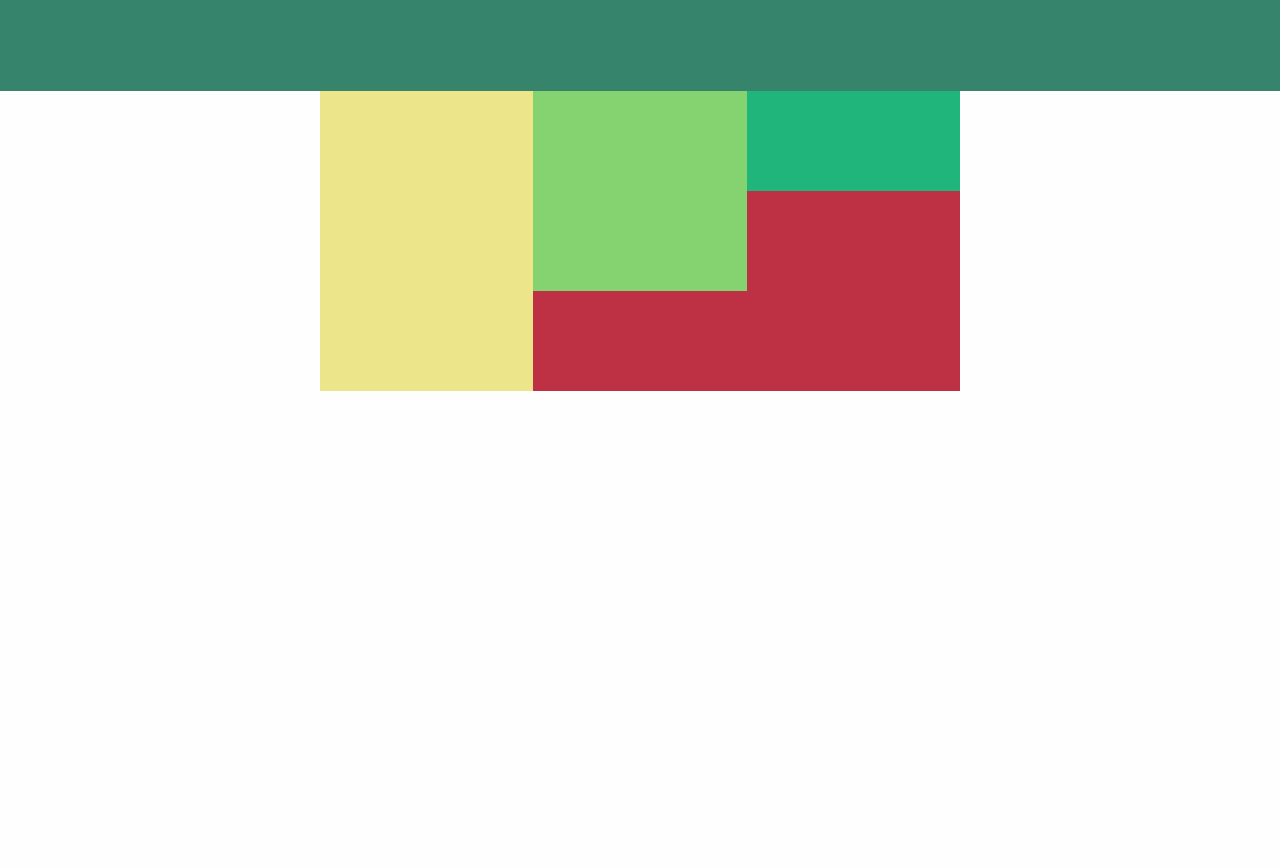
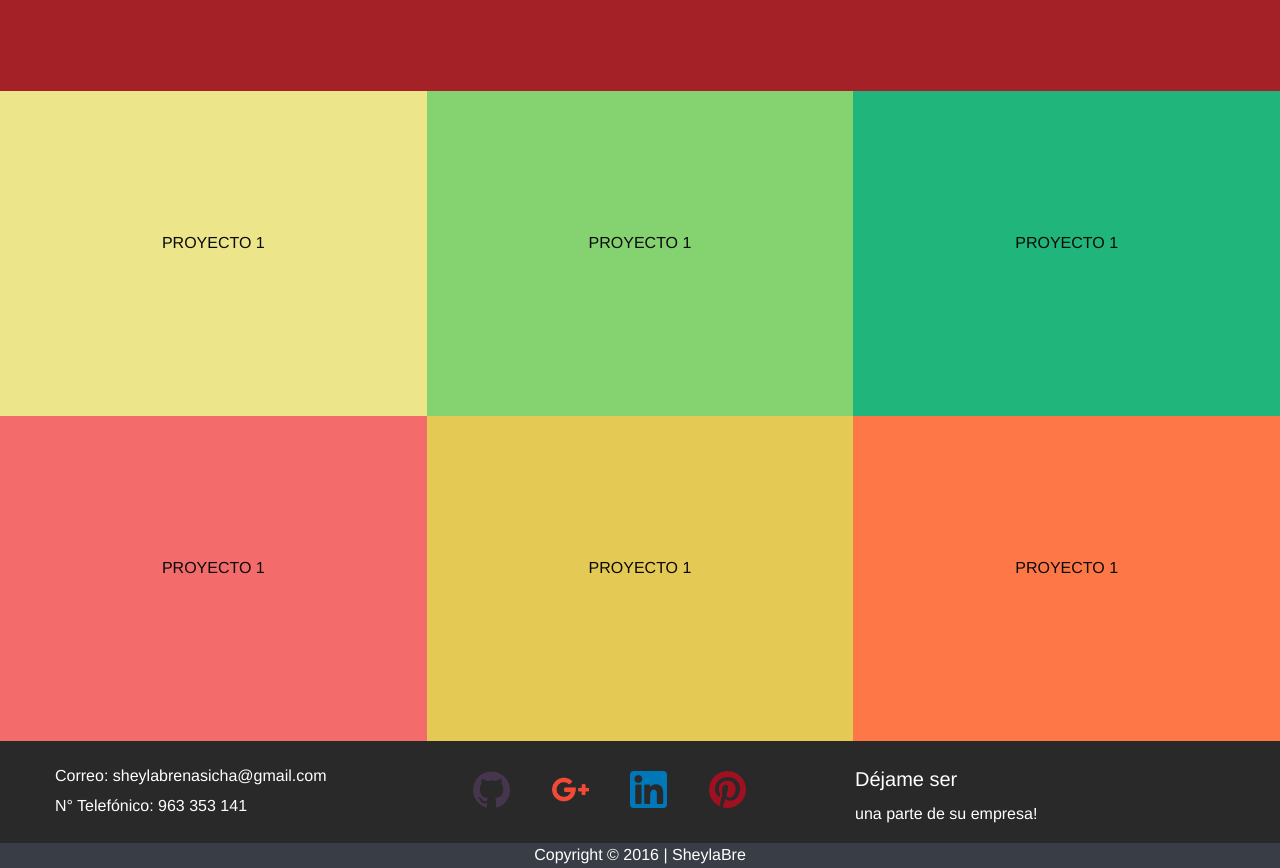
Before and after one commit to sheylabre/sheylabrena, a plain HTML site: page index.html in a window 1280 px wide. Shown: the part 560-1428 px from the top of the page. Before the commit the page ends 951 px from the top, so only its background shows below. Drawn offline with Linux system fonts and the light colour scheme.

Commit message:
version 0.0.2

```diff
--- a/index.html
+++ b/index.html
@@ -8,26 +8,61 @@
     <link rel="stylesheet" type="text/css" href="foundation/css/foundation.css">
 </head>
 <body>
-    <header class="fondo">
+    <section class="fondo">
         <div class="row">
             <div class="small-6 columns">
-                <div class="fondo2">
-                    <img class="margen" src="img/head_me.png" alt="Draw of me">
-                <h3>Hola</h3>
+                <div class="fondo_head_me">
+                    <img class="head_me" src="img/head_me.png" alt="Draw of me">
+                <h3>Hola!!!</h3>
                 <h3> Mi nombre es <br> Sheyla Breña </h3>
                 </div>
             </div>
             <div class="small-6 columns">
-                <h1 class="margen">CREO QUE TODO ES POSIBLE</h1>
+                <h1 class="frase">"CREO QUE TODO ES POSIBLE"</h1>
             </div>
         </div>
-    </header>
-    <section class=" expanded row proyectos">
-        <div class="small-4 columns project1"></div>
-        <div class="small-4 columns project2"></div>
-        <div class="small-4 columns project3"></div>
     </section>
-
+    <section class=" expanded row ">
+        <div class="small-4 columns project1">
+            <p class="margen">PROYECTO 1</p>
+        </div>
+        <div class="small-4 columns project2">
+            <p class="margen">PROYECTO 1</p>
+        </div>
+        <div class="small-4 columns project3">
+            <p class="margen">PROYECTO 1</p>
+        </div>
+    </section>
+        <section class=" expanded row">
+        <div class="small-4 columns project4">
+            <p class="margen">PROYECTO 1</p>
+        </div>
+        <div class="small-4 columns project5">
+            <p class="margen">PROYECTO 1</p>
+        </div>
+        <div class="small-4 columns project6">
+            <p class="margen">PROYECTO 1</p>
+        </div>
+    </section>
+    <footer class=" pie_de_pagina">
+        <div class="row">
+            <div class="small-4 columns txt_pie_de_pagina">
+                <h6>Correo: sheylabrenasicha@gmail.com</h6>
+                <h6>N° Telefónico:  963 353 141</h6>
+            </div>
+            <div class="small-4 columns">
+                <img alt="github" src="img/icono/github.png" class="icono">
+                <img alt="google" src="img/icono/google.png" class="icono">
+                <img alt="linkedin" src="img/icono/in.png" class="icono">
+                <img alt="pinteres" src="img/icono/pt.png" class="icono">
+            </div>
+            <div class="small-4 columns txt_pie_de_pagina">
+                <h5>Déjame ser</h5>
+                <p>una parte de su empresa!</p>
+            </div>
+        </div>
+    </footer>
+    <div class="autor">Copyright &copy; 2016 | SheylaBre</div>
 <script type="text/javascript" src="app.js"></script>
 <script type="text/javascript" src="foundation/js/foundation.js"></script>
 </body>
--- a/main.css
+++ b/main.css
@@ -1,47 +1,80 @@
+
 .fondo{
-    background-color: #36846B;
+    background-color: #A42127;
     width: 100%;
     height: 651px;
 }
 
-.fondo2{
+.fondo_head_me{
     background-color: #F1B24B;
     border-radius: 100px;
     width: 50%;
     text-align: center;
-    height: 500px;
+    padding: 8%;
     margin: 10%;
+}
+.head_me{
+    margin: 0 0 8% 0 ;
+}
+
+.frase{
+    margin: 15% 0 0 0;
 }
 
 .margen{
-    margin: 14%;
+    margin: 35% 0 0 0 ;
 }
-
-
-h1{
-    color: white;
-}
-
-.proyectos{
-    background-color: #BE3144;
-    width: 50%;
-    height: 300px;
-}
-
 .project1{
     background-color:#ECE58A;
-    widows: 100%;
-    height: 300px;
+    height: 325px;
+    text-align: center;
 }
-
 .project2{
     background-color:#84D270;
-    widows: 100%;
-    height: 200px;
+    height: 325px;
+    text-align: center;
 }
 
 .project3{
     background-color:#1FB57B;
-    widows: 100%;
-    height: 100px;
+    height: 325px;
+    text-align: center;
 }
+.project4{
+    background-color: #F36B6B;
+    height: 325px;
+    text-align: center;
+}
+.project5{
+    background-color: #E5C955;
+    height: 325px;
+    text-align: center;
+}
+.project6   {
+    background-color: #FE7847;
+    height: 325px;
+    text-align: center;
+}
+
+.pie_de_pagina{
+    background-color: #292929;
+
+}
+
+.icono{
+    text-align: center;
+    width: 10%;
+    margin: 8% 5% 5%;
+}
+
+.txt_pie_de_pagina{
+    color: white;
+    margin:2% 0 0 0  ;
+}
+
+.autor{
+    background-color: #393E46;
+    height: 25px;
+    text-align: center;
+    color: white;
+}
```
Also changed, not shown: img/icono/github.png (added), img/icono/google.png (added), img/icono/html.png (added), img/icono/in.png (added), img/icono/pt.png (added), img/icono/tw.png (added).
